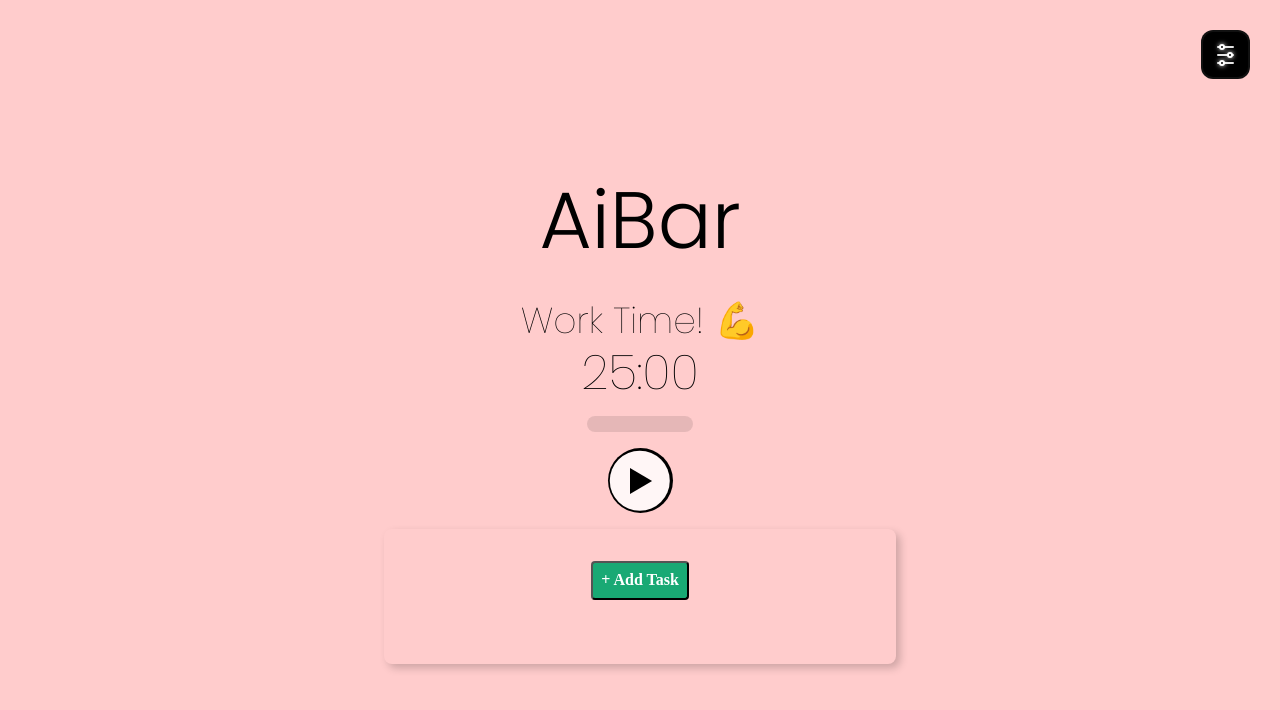
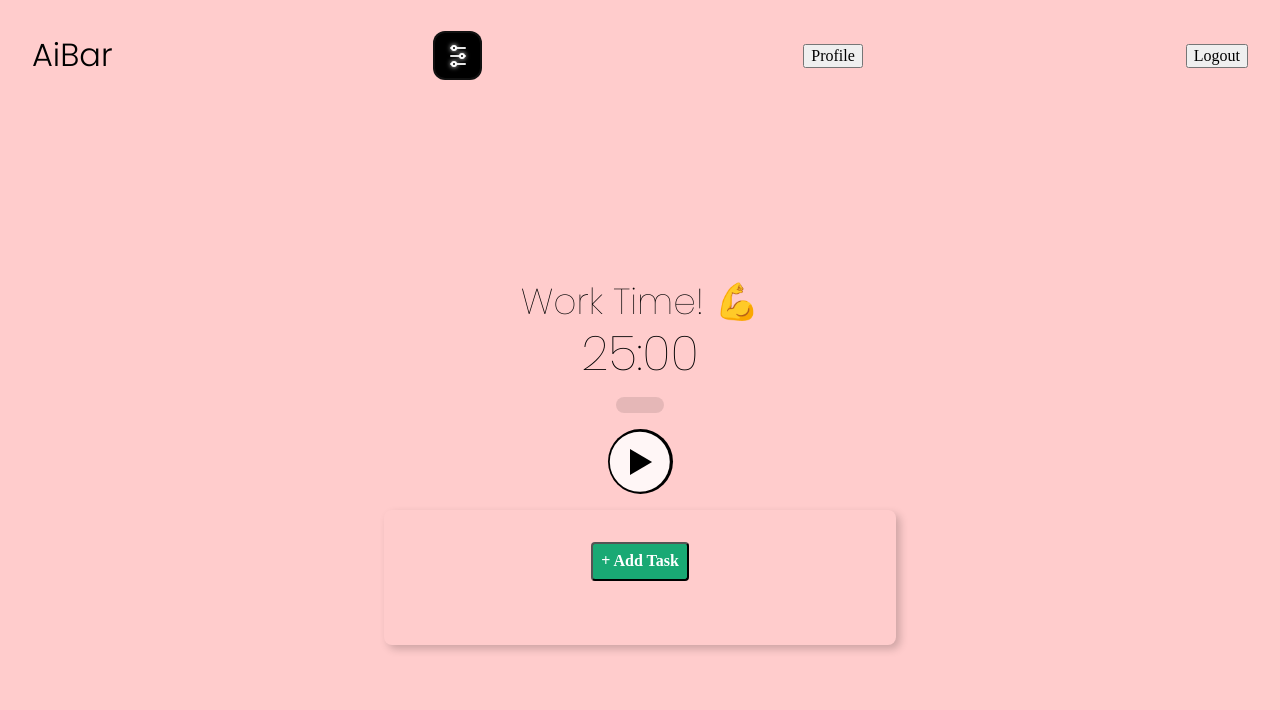
Before and after one commit to Sam0420/AiBar, a React (Vite) app: page / in a window 1280 px wide. Shown: the top 710 px of the page. Built offline with nearby package versions, Linux system fonts and the light colour scheme; a web font is replaced by a local one.

Commit message:
added a nav bar

```diff
--- a/src/Timer.jsx
+++ b/src/Timer.jsx
@@ -90,17 +90,25 @@ const Timer = () => {
 
 
   return (
-    <div
-    style={{ backgroundColor }}
-    className="min-vh-100 w-100 flex flex-column items-center justify-center">
-    <div className="absolute top-2 right-2 z-10">
+    <div style={{ backgroundColor }} className="min-vh-100 w-100 flex flex-column">
+
+      {/* Fixed Header Layout */}
+      <div className="w-100 flex items-center justify-between ph4 pv3 z-10">
+        <h1 className="title">AiBar</h1>
+
+        {/* Right-side Button Group */}
+        <div className="flex items-center gap-4">
           <SettingsButton
             onClick={() => setIsSettingsOpen((prev) => !prev)}
             isOpen={isSettingsOpen}
           />
         </div>
+        <button className="btn">Profile</button>
+        <button className="btn">Logout</button>
+      </div>
 
-      <h1 className="title f-subheadline-l mb1  ">AiBar</h1>
+      {/* Main Content - Centered */}
+      <div className="flex flex-column items-center justify-center flex-grow-1">
         <h2 className="subtitle f2 mb1">
           {isBreak ? "Break Time! 🎉" : "Work Time! 💪"}
         </h2>
@@ -113,7 +121,7 @@ const Timer = () => {
 
         <PlayPauseButton isRunning={isRunning} toggleTimer={toggleTimer} />
 
-
+        {/* Settings Panel */}
         {isSettingsOpen && (
           <TimerSettings
             currentWorkTime={workTime / 60}
@@ -130,6 +138,7 @@ const Timer = () => {
           />
         )}
 
+        {/* Task List */}
         <TaskList
           tasks={tasks}
           addTask={addTask}
@@ -137,6 +146,7 @@ const Timer = () => {
           updateTask={updateTask}
         />
       </div>
+    </div>
   );
 };
 
--- a/src/components/DisplayTimer.jsx
+++ b/src/components/DisplayTimer.jsx
@@ -19,7 +19,7 @@ const TimerDisplay = ({ timeLeft, duration }) => {
       </div>
 
       {/* Progress bar container */}
-      <div className="progress-bar-container w-90 center bg-black-10 br-pill overflow-hidden mb3">
+      <div className="progress-bar-container w-40 center bg-black-10 br-pill overflow-hidden mb3">
         <div
           className="progress-bar bg-black h1"
           style={{ width: `${progress}%` }}
```
Lines whose indentation alone changed are shown as unchanged.
